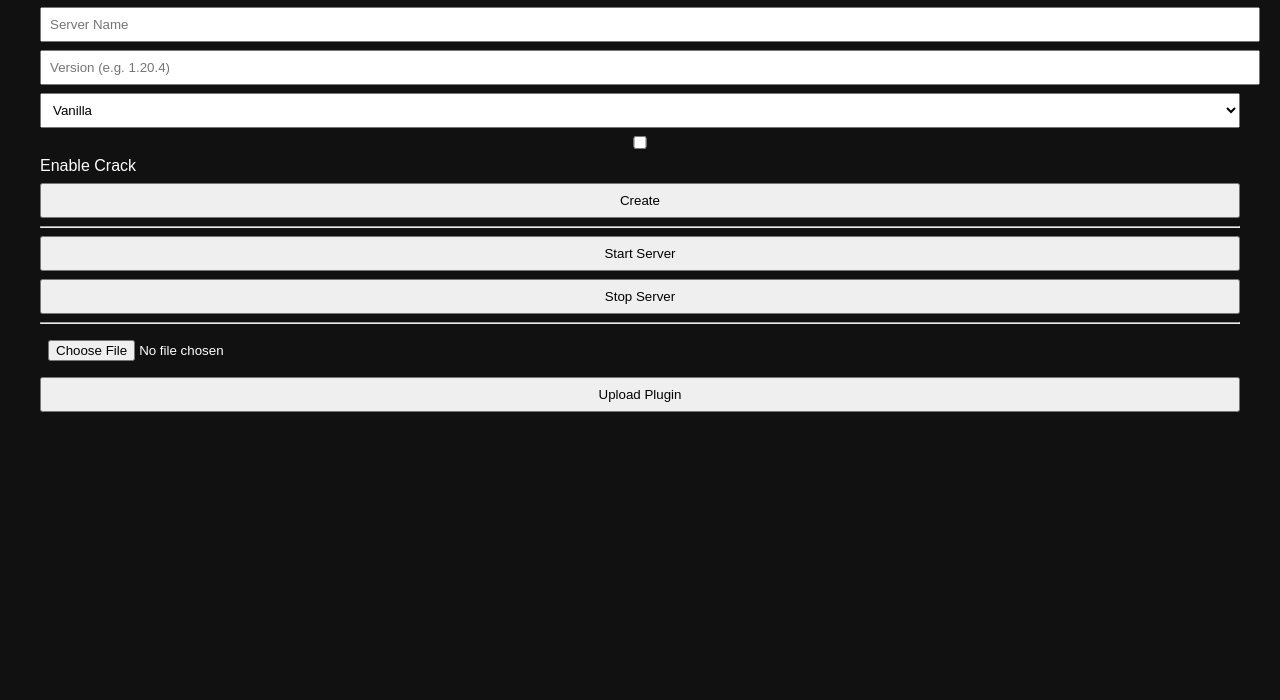
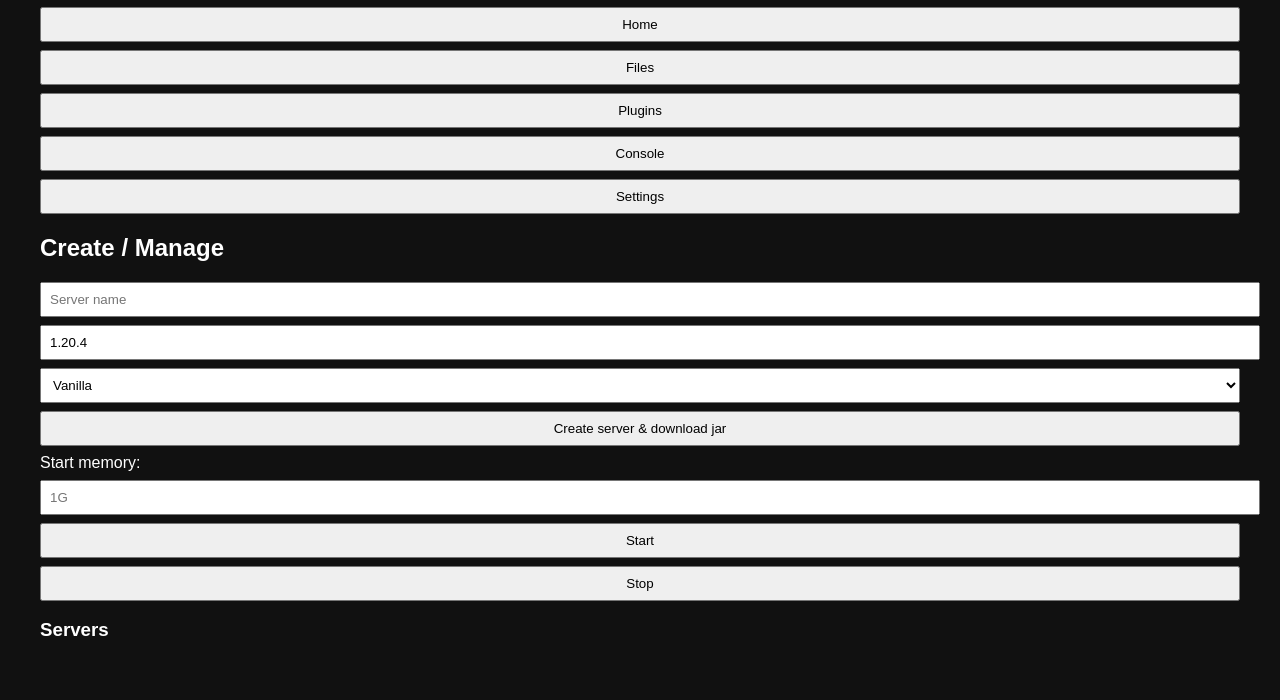
Before and after one commit to nuhuh-ahh/ServerHostMC, a website: page MYSERVERHOST/public/index.html in a window 1280 px wide. Shown: the part 113-813 px from the top of the page. Drawn offline with Linux system fonts and the light colour scheme.

Commit message:
index.html

```diff
--- a/MYSERVERHOST/public/index.html
+++ b/MYSERVERHOST/public/index.html
@@ -1,29 +1,82 @@
-<!DOCTYPE html>
-<html lang="en">
+<!doctype html>
+<html>
 <head>
-  <meta charset="UTF-8" />
-  <meta name="viewport" content="width=device-width, initial-scale=1.0" />
-  <title>Minecraft Server Hosting</title>
+  <meta charset="utf-8" />
+  <meta name="viewport" content="width=device-width,initial-scale=1" />
+  <title>MC Host Panel</title>
   <link rel="stylesheet" href="style.css" />
 </head>
 <body>
-  <h1>Host Minecraft Server</h1>
-  <form id="form">
-    <input type="text" placeholder="Server Name" id="name" required />
-    <input type="text" placeholder="Version (e.g. 1.20.4)" id="version" required />
-    <select id="type">
-      <option value="vanilla">Vanilla</option>
-      <option value="fabric">Fabric</option>
-    </select>
-    <label><input type="checkbox" id="crack" /> Enable Crack</label>
-    <button type="submit">Create</button>
-  </form>
-  <hr />
-  <button onclick="start()">Start Server</button>
-  <button onclick="stop()">Stop Server</button>
-  <hr />
-  <input type="file" id="plugin" />
-  <button onclick="uploadPlugin()">Upload Plugin</button>
+  <header>
+    <h1>MC Host Panel (demo)</h1>
+    <nav>
+      <button onclick="show('home')">Home</button>
+      <button onclick="show('files')">Files</button>
+      <button onclick="show('plugins')">Plugins</button>
+      <button onclick="show('console')">Console</button>
+      <button onclick="show('settings')">Settings</button>
+    </nav>
+  </header>
+
+  <main>
+    <section id="home" class="page">
+      <h2>Create / Manage</h2>
+      <form id="createForm">
+        <input id="sname" placeholder="Server name" required />
+        <input id="sversion" placeholder="Version (e.g. 1.20.4)" value="1.20.4" />
+        <select id="stype">
+          <option value="vanilla">Vanilla</option>
+          <option value="paper">Paper</option>
+        </select>
+        <button>Create server & download jar</button>
+      </form>
+      <div>
+        <label>Start memory: <input id="xmx" placeholder="1G" /></label>
+        <button id="startBtn">Start</button>
+        <button id="stopBtn">Stop</button>
+      </div>
+      <div>
+        <h3>Servers</h3>
+        <ul id="serverList"></ul>
+      </div>
+    </section>
+
+    <section id="files" class="page" style="display:none">
+      <h2>Files</h2>
+      <select id="fileServer"></select>
+      <div id="fileList"></div>
+      <hr />
+      <h3>Upload file</h3>
+      <input type="file" id="fileUpload" />
+      <button id="uploadFileBtn">Upload to server root</button>
+    </section>
+
+    <section id="plugins" class="page" style="display:none">
+      <h2>Plugins / Mods (webview)</h2>
+      <select id="pluginServer"></select>
+      <div style="display:flex;gap:10px;align-items:center">
+        <select id="pluginTarget"><option value="plugins">Plugins</option><option value="mods">Mods</option></select>
+        <input id="externalUrl" placeholder="Paste file link (direct) or plugin page" style="flex:1" />
+        <button id="fetchUrlBtn">Download into server</button>
+      </div>
+      <p>Or browse (iframe) and paste direct download link into the box above.</p>
+      <iframe id="browser" src="https://curseforge.com" style="width:100%;height:500px;border:1px solid #444"></iframe>
+    </section>
+
+    <section id="console" class="page" style="display:none">
+      <h2>Console</h2>
+      <select id="consoleServer"></select>
+      <pre id="consoleLog" style="height:400px;overflow:auto;background:#000;padding:10px;color:#0f0"></pre>
+    </section>
+
+    <section id="settings" class="page" style="display:none">
+      <h2>Settings</h2>
+      <select id="settingsServer"></select>
+      <label><input type="checkbox" id="crackMode" /> Enable crack (set online-mode=false)</label>
+      <button id="applySettings">Apply</button>
+    </section>
+  </main>
+
   <script src="script.js"></script>
 </body>
 </html>
```
